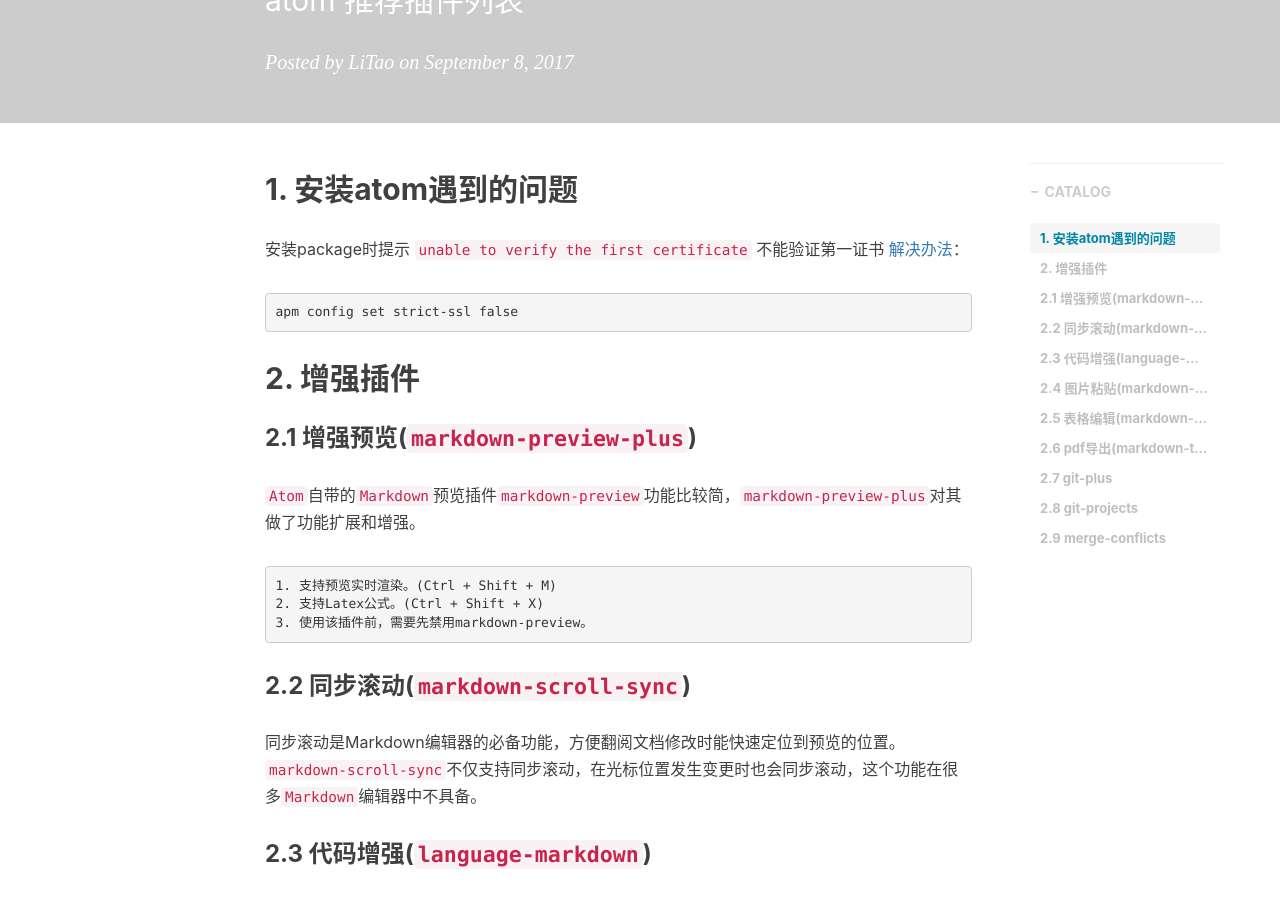
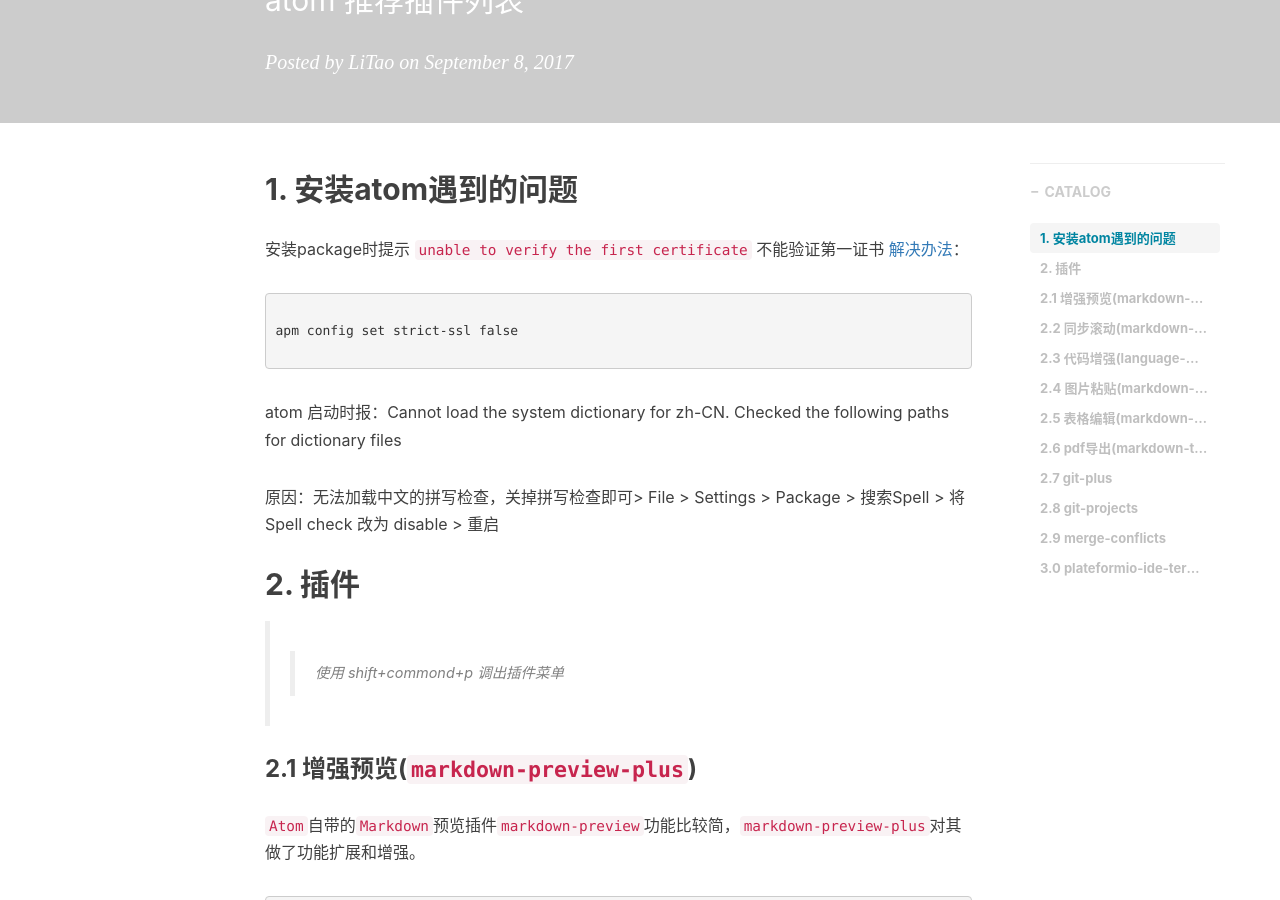
Before and after one commit to smalltao/smalltao.github.io, a Jekyll site: the page built from _posts/2017-09-08-atom-install-use.markdown, in a window 1280 px wide and 900 px high, scrolled down 200 px. Built offline with Jekyll 4.4.1, drawn with Linux system fonts in a browser that asks for light colours; nearby versions of some CDN libraries; comment, search, counter and statistics services are not loaded; some of the changed text lies outside the part shown.

Commit message:
update atom note

````diff
--- a/_posts/2017-09-08-atom-install-use.markdown
+++ b/_posts/2017-09-08-atom-install-use.markdown
@@ -16,10 +16,18 @@
 [解决办法](https://github.com/atom/apm#behind-a-firewall)：
 
 ```
+
 apm config set strict-ssl false
+
 ```
 
-## 2. 增强插件
+atom 启动时报：Cannot load the system dictionary for zh-CN. Checked the following paths for dictionary files
+
+原因：无法加载中文的拼写检查，关掉拼写检查即可> File > Settings > Package > 搜索Spell > 将Spell check 改为 disable > 重启
+
+## 2. 插件
+
+>> 使用 shift+commond+p 调出插件菜单
 
 ### 2.1 增强预览(`markdown-preview-plus`)
 
@@ -75,3 +83,5 @@
 
 在使用 `Git` 进行合并和 `rebase` 的时候可以用 `alt-m d` 来激活这个插件，它会列出所有冲突的文件，将每一处冲突高亮，同时有按钮和快捷键供你快速选用某个版本，
 在你解决所有冲突后会提示你进行 `Commit`. 有了这个插件再也不同担心出冲突的时候看瞎眼了。
+
+### 3.0 [plateformio-ide-terminal]() 为 atom 增加命令行插件
--- a/package.json
+++ b/package.json
@@ -19,10 +19,9 @@
     "grunt-contrib-watch": "~0.6.1"
   },
   "scripts": {
-    "preview": "cd _site; /usr/local/python27/bin/python -m SimpleHTTPServer 8020",
+    "preview": "cd _site; python -m SimpleHTTPServer 8020",
     "py3view": "cd _site; python3 -m http.server 8020",
-    "watch1": "grunt watch --verbose & npm run preview & bundle exec jekyll serve -w --host localhost ",
-    "watch": "grunt watch --verbose & bundle exec jekyll serve -w --host localhost ",
+    "watch": "grunt watch --verbose & npm run preview & bundle exec jekyll serve -w --host localhost ",
     "close": "ps -ef|grep SimpleHTTPServer|awk '{print $2}'|xargs kill -9",
     "enc": "tar -cz shell/ | openssl enc -aes-256-cbc -out sh.tar.gz.dat",
     "denc": "openssl enc -aes-256-cbc -d -in sh.tar.gz.dat | tar -xz -P shell/",
````
